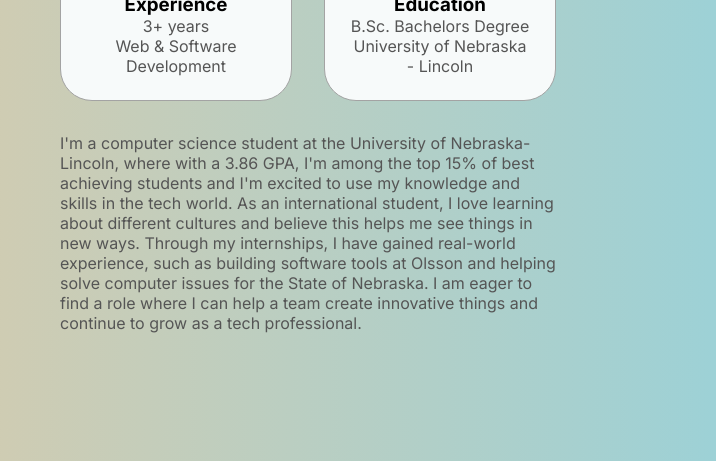
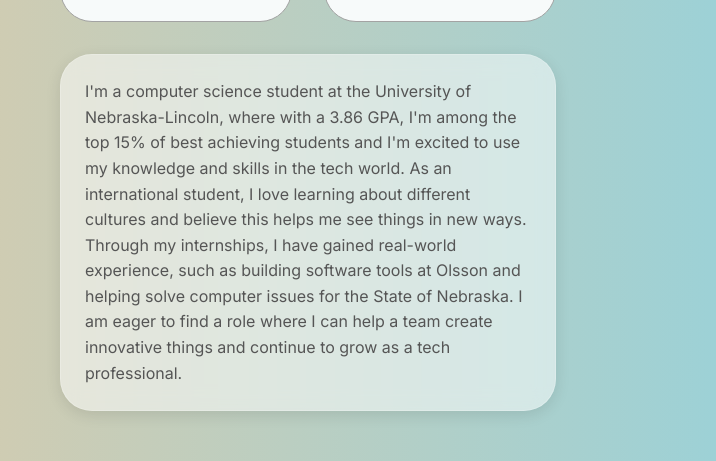
Before and after one commit to yasshraj/yash-portfolio, a plain HTML site: page index.html in a window 1280 px wide. Shown: the part 1191-1652 px from the top of the page, 564-1280 px from the left. Drawn offline with Linux system fonts and the light colour scheme.

Commit message:
added a container in about section

```diff
--- a/style.css
+++ b/style.css
@@ -319,6 +319,19 @@ section {
   background: linear-gradient(90deg, rgb(246, 200, 151) 0%, rgb(157, 209, 214) 100%);
 }
 
+.text-container {
+  padding: 1.5rem;
+  background: rgba(255, 255, 255, 0.5);
+  backdrop-filter: blur(10px);
+  border: 1px solid rgba(255, 255, 255, 0.2);
+  border-radius: 2rem;
+  box-shadow: 0 4px 15px rgba(0, 0, 0, 0.1);
+}
+
+.text-container p {
+  line-height: 1.6;
+}
+
 .about-containers {
   gap: 2rem;
   margin-bottom: 2rem;
```
